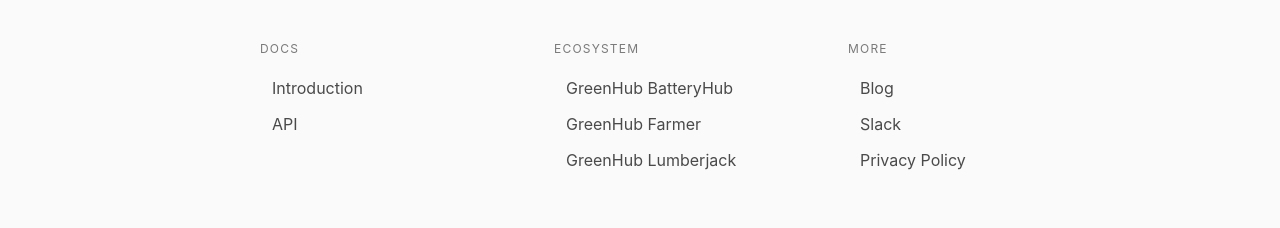
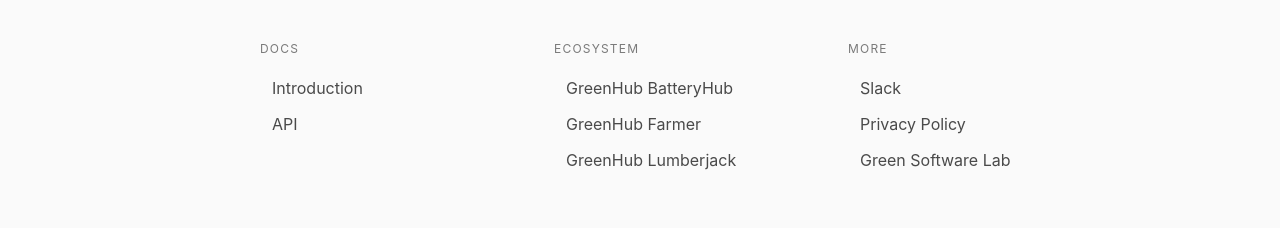
Before and after one commit to greenhub-project/greenhubproject.org, a Nuxt app: page / in a window 1280 px wide. Shown: the part 3396-3624 px from the top of the page. Built offline with nearby package versions, Linux system fonts and the light colour scheme; a web font is replaced by a local one.

Commit message:
Add GreenLab footer link

```diff
--- a/components/PageFooter.vue
+++ b/components/PageFooter.vue
@@ -31,9 +31,9 @@
               More
             </p>
             <ul class="menu-list">
-              <li><a href="https://medium.com/greenhub-blog">Blog</a></li>
               <li><a href="https://greenhub-group.slack.com/">Slack</a></li>
               <li><nuxt-link to="/privacy">Privacy Policy</nuxt-link></li>
+              <li><a href="http://greenlab.di.uminho.pt/">Green Software Lab</a></li>
             </ul>
           </aside>
         </div>
```
